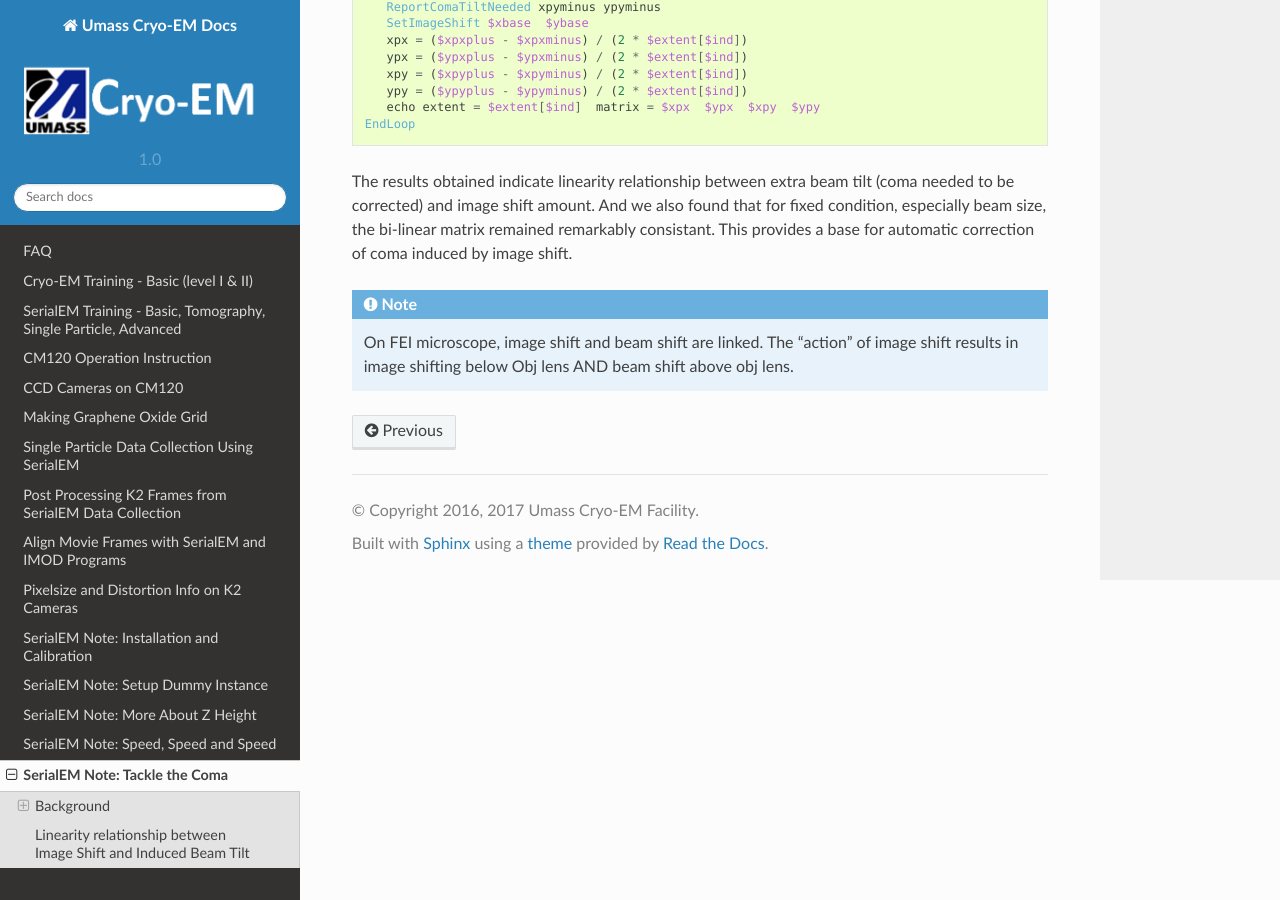
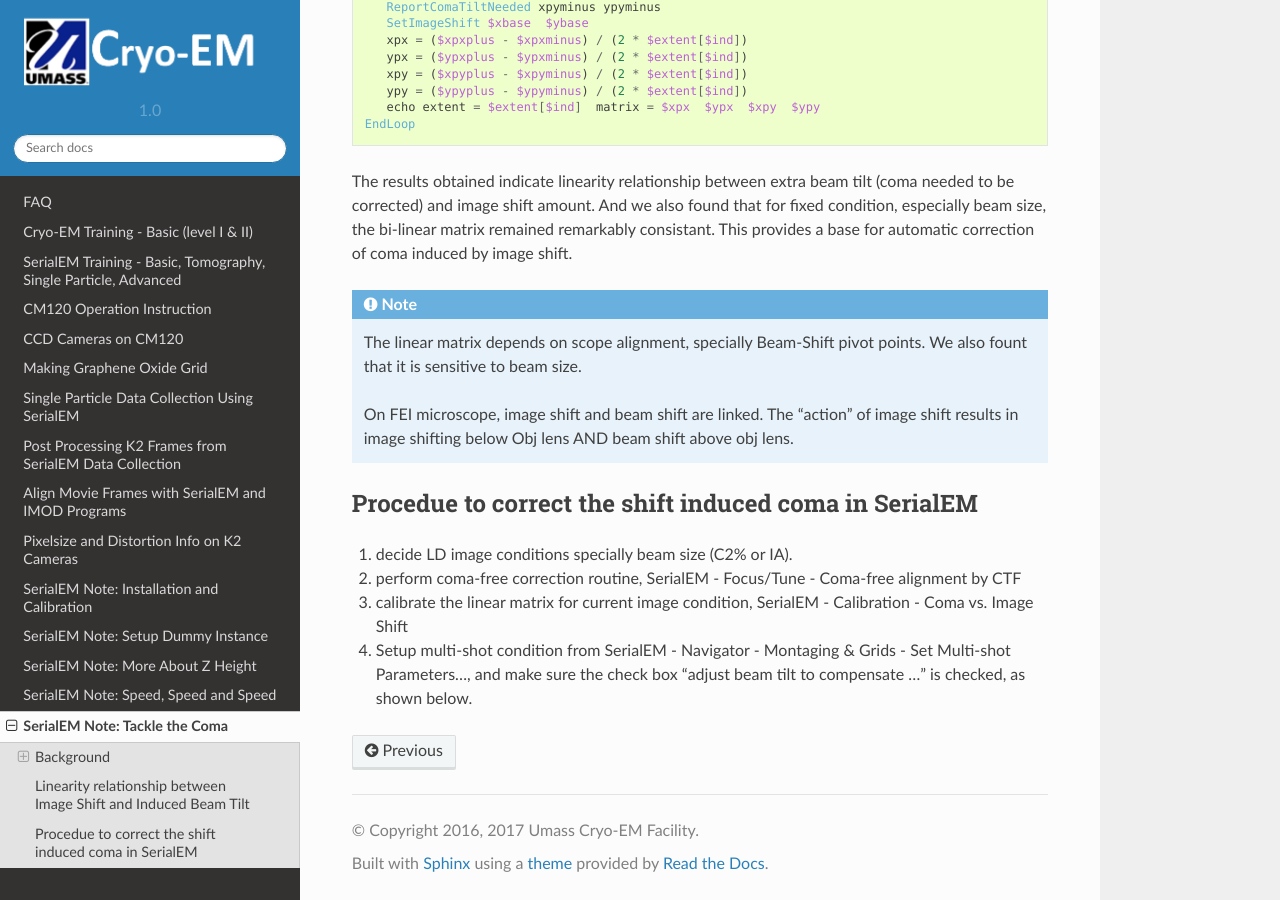
Before and after one commit to xuchen66/sphinx-emdocs, a Sphinx documentation site: the page built from source/serialEM-note-tackle-coma.rst, in a window 1280 px wide and 900 px high, scrolled down 1772 px. Built offline with Sphinx 7.4.7 and the Read the Docs theme 2.0.0, drawn with Linux system fonts in a browser that asks for light colours; pages that are not in the unit, such as notebooks, are missing from menus.

Commit message:
Update serialEM-note-tackle-coma.rst

```diff
--- a/source/serialEM-note-tackle-coma.rst
+++ b/source/serialEM-note-tackle-coma.rst
@@ -75,5 +75,16 @@
 
 .. note::
 
+   The linear matrix depends on scope alignment, specially Beam-Shift pivot points. We also fount that it is sensitive to beam size.
+
    On FEI microscope, image shift and beam shift are linked. The "action" of image shift results in image shifting below
    Obj lens AND beam shift above obj lens.
+
+Procedue to correct the shift induced coma in SerialEM
+------------------------------------------------------
+
+1. decide LD image conditions specially beam size (C2% or IA).
+#. perform coma-free correction routine, SerialEM - Focus/Tune - Coma-free alignment by CTF
+#. calibrate the linear matrix for current image condition, SerialEM - Calibration - Coma vs. Image Shift
+#. Setup multi-shot condition from SerialEM - Navigator - Montaging & Grids - Set Multi-shot Parameters..., and make sure the
+   check box "adjust beam tilt to compensate ..." is checked, as shown below.
```
